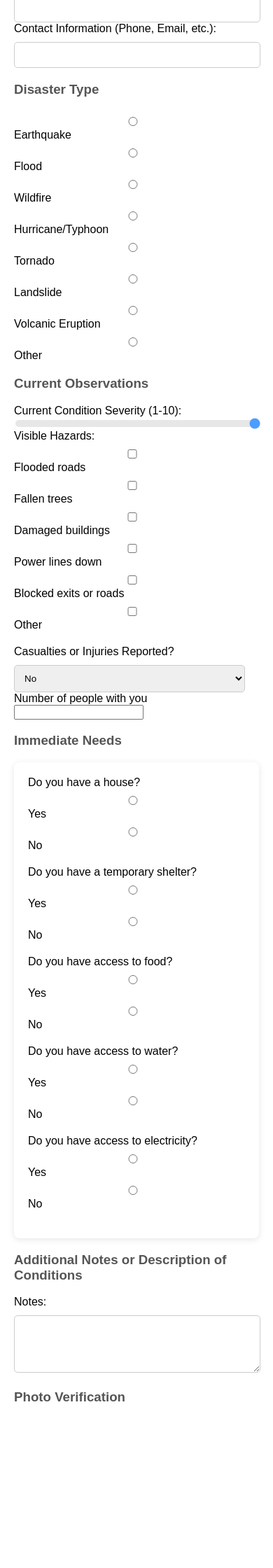
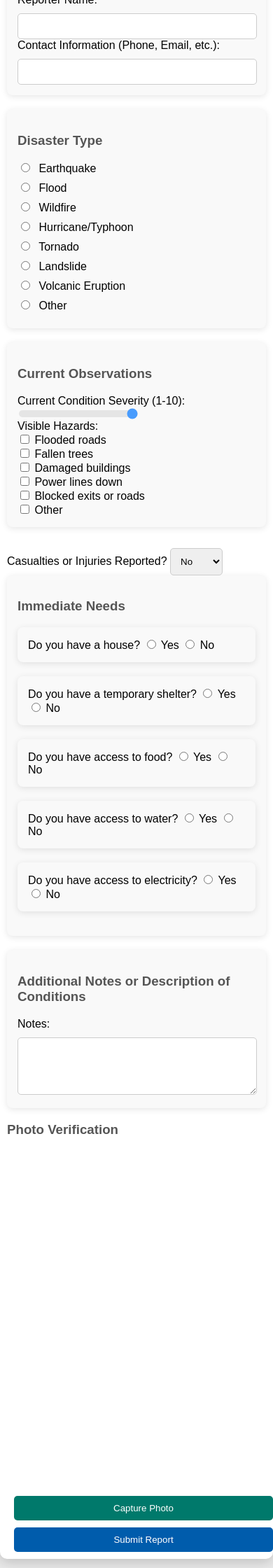
Before and after one commit to pwatana/NewHacks-project, a Flask app: page /form in a window 390 px wide; the page is wider, and only the part inside the window is pictured. Shown: the part 755-2995 px from the top of that part at 70% size. Run offline with Flask 3, Linux system fonts and the light colour scheme.

Commit message:
updated form

```diff
--- a/src1/Frontend/app.py
+++ b/src1/Frontend/app.py
@@ -1,7 +1,7 @@
 from flask import Flask, render_template, request, jsonify
 import csv
 import os
-import pandas as pd
+# import pandas as pd
 
 
 app = Flask(__name__)
--- a/src1/Frontend/static/style.css
+++ b/src1/Frontend/static/style.css
@@ -1,7 +1,7 @@
 /* General body styles */
 body {
-    font-family: Arial, sans-serif;
-    background-color: #f4f4f9;
+    font-family: 'Roboto', sans-serif; /* Use a nicer font */
+    background-color: #eaeaea; /* Light background */
     margin: 0;
     padding: 0;
 }
@@ -9,11 +9,11 @@ body {
 /* Form container styling */
 .form-container {
     max-width: 800px;
-    margin: 20px auto;
+    margin: 40px auto;
     padding: 20px;
     background-color: #fff;
-    border-radius: 8px;
-    box-shadow: 0 2px 10px rgba(0, 0, 0, 0.1);
+    border-radius: 10px;
+    box-shadow: 0 4px 20px rgba(0, 0, 0, 0.2);
 }
 
 h2 {
@@ -29,8 +29,8 @@ h3 {
 #map {
     height: 400px;
     width: 100%;
-    border-radius: 8px;
-    margin-bottom: 20px;
+    border-radius: 10px;
+    box-shadow: 0 2px 10px rgba(0, 0, 0, 0.1);
 }
 
 /* Button styling */
@@ -57,12 +57,14 @@ button:hover {
 /* Section styling */
 .section {
     margin-bottom: 20px;
+    padding: 15px;
+    border-radius: 8px;
+    background-color: #f9f9f9;
+    box-shadow: 0 2px 10px rgba(0, 0, 0, 0.1);
 }
 
 /* Input and select styles */
 input[type="text"],
-input[type="radio"],
-input[type="checkbox"],
 select,
 textarea {
     width: calc(100% - 20px);
@@ -76,10 +78,22 @@ textarea {
     resize: vertical;
 }
 
+/* Styles for radio buttons */
+.radio-container {
+    display: flex;          /* Use flexbox for alignment */
+    align-items: center;   /* Aligns the radio button and label vertically */
+    margin-bottom: 8px;    /* Space between options */
+}
+
+.radio-container input[type="radio"] {
+    width: auto;           /* Make width auto for better alignment */
+    margin-right: 8px;     /* Space between the radio button and label */
+}
+
 /* Slider styles */
 .slider {
     -webkit-appearance: none;
-    width: 100%;
+    width: 50%;
     height: 10px;
     background: #ddd;
     border-radius: 5px;
@@ -94,16 +108,18 @@ textarea {
 
 /* Submit button styling */
 .submit-button {
-    background-color: #28a745;
+    background-color: #005cac;
     color: white;
     border: none;
     border-radius: 5px;
     padding: 10px 20px;
     cursor: pointer;
+    margin: 0 10px;
+    transition: background-color 0.3s, transform 0.2s;
 }
 
 .submit-button:hover {
-    background-color: #218838;
+    background-color: #005cac; ;
 }
 /* Reset */
 body, html {
@@ -114,11 +130,11 @@ body, html {
 
 /* Header */
 .header {
-    background-color: #002f5f;
+    background-color: #003c30; /* Dark green */
     color: white;
     padding: 20px;
-    text-align: left;
-    font-size: 24px;
+    text-align: center;
+    font-size: 28px;
 }
 
 /* Main section */
@@ -159,16 +175,36 @@ body, html {
 
 /* Button */
 .btn {
-    display: inline-block;
-    margin-top: 20px;
+    background-color: #00796b; /* Teal */
+    color: white;
+    border: none;
+    display: inline-flex; /* Use inline-flex for better layout */
+    justify-content: center; /* Center content within button */
+    align-items: center; /* Align items vertically */
+    border-radius: 5px;
     padding: 10px 20px;
-    background-color: #004a87;
-    color: white;
-    text-decoration: none;
-    border-radius: 5px;
-    font-size: 18px;
+    cursor: pointer;
+    margin: 10px; /* Add margin for spacing */
+    transition: background-color 0.3s, transform 0.2s;
 }
+
+.btn:hover {
+    background-color: #005cac; ;
+    transform: scale(1.05);
+}
+
 
 .btn:hover {
     background-color: #003366;
 }
+
+@media (max-width: 768px) {
+    .form-container {
+        padding: 10px;
+    }
+
+    button {
+        width: 100%;
+        margin-bottom: 10px;
+    }
+}
--- a/src1/Frontend/templates/form.html
+++ b/src1/Frontend/templates/form.html
@@ -17,24 +17,23 @@
         }
     </style>
 </head>
+
 <body>
-
 <div class="form-container">
     <h2>Natural Disaster Live Condition Report</h2>
 
     <!-- Map Section -->
     <div id="map"></div>
     <div id="buttons">
-        <button id="gpsButton">Place Marker at My Location</button>
-        <button id="manualButton">Enable Manual Placement</button>
-        <button id="deleteButton">Delete Marker</button>
+        <button id="gpsButton" class="btn">Place Marker at My Location</button>
+        <button id="manualButton" class="btn">Enable Manual Placement</button>
+        <button id="deleteButton" class="btn">Delete Marker</button>
     </div>
 
     <!-- Form Section -->
     <form id="disasterForm" action="#" method="post">
         <!-- Basic Information -->
         <div class="section">
-            <h3>Basic Information</h3>
             <label for="reporterName">Reporter Name:</label>
             <input type="text" id="reporterName" name="reporterName" required>
             <label for="contactInfo">Contact Information (Phone, Email, etc.):</label>
@@ -44,15 +43,32 @@
         <!-- Disaster Type -->
         <div class="section">
             <h3>Disaster Type</h3>
+            <div class="radio-container">
                 <label><input type="radio" name="disasterType" value="Earthquake" required> Earthquake</label>
+            </div>
+            <div class="radio-container">
                 <label><input type="radio" name="disasterType" value="Flood"> Flood</label>
+            </div>
+            <div class="radio-container">
                 <label><input type="radio" name="disasterType" value="Wildfire"> Wildfire</label>
+            </div>
+            <div class="radio-container">
                 <label><input type="radio" name="disasterType" value="Hurricane"> Hurricane/Typhoon</label>
+            </div>
+            <div class="radio-container">
                 <label><input type="radio" name="disasterType" value="Tornado"> Tornado</label>
+            </div>
+            <div class="radio-container">
                 <label><input type="radio" name="disasterType" value="Landslide"> Landslide</label>
+            </div>
+            <div class="radio-container">
                 <label><input type="radio" name="disasterType" value="Volcano"> Volcanic Eruption</label>
+            </div>
+            <div class="radio-container">
                 <label><input type="radio" name="disasterType" value="Other"> Other</label>
             </div>
+        </div>
+
 
         <!-- Current Observations -->
         <div class="section">
@@ -84,19 +100,20 @@
         </div>
 
         <label for="casualties">Casualties or Injuries Reported?</label>
-        <select id="casualties" name="casualties">
+        <select id="casualties" name="casualties" style="width: 75px;" onchange="toggleCasualtyInput()">
             <option value="No">No</option>
             <option value="Yes">Yes</option>
         </select>
 
-        <label for="number of people">Number of people with you</label>
-        <input type="number" id="numberinput" name="numberinput" min = 0>
-
+        <div id="casualtyCountContainer" style="display: none;">
+            <label for="casualtyCount">Please specify how many people:</label>
+            <input type="number" id="casualtyCount" name="casualtyCount" min="0" style="width: 100px;">
+        </div>
 
         <!-- Immediate Needs -->
         <div class="section">
             <h3>Immediate Needs</h3>
-            <div class="form-container">
+
                 <!-- Temporary Shelter Question -->
                 <div class="section">
                     <label>Do you have a house?</label>
@@ -144,7 +161,7 @@
             <video id="video" width="640" height="480" autoplay></video>
             <canvas id="canvas" width="640" height="480" style="display: none;"></canvas>
             <div class="camera-controls">
-                <button type="button" id="capture">Capture Photo</button>
+                <button type="button" class="btn" id="capture">Capture Photo</button>
             </div>
         </div>
 
@@ -157,6 +174,16 @@
 
 <script src="https://unpkg.com/leaflet@1.9.4/dist/leaflet.js"></script>
 <script>
+    function toggleCasualtyInput() {
+    const casualtySelect = document.getElementById('casualties');
+    const casualtyCountContainer = document.getElementById('casualtyCountContainer');
+
+    if (casualtySelect.value === 'Yes') {
+        casualtyCountContainer.style.display = 'block';
+    } else {
+        casualtyCountContainer.style.display = 'none';
+    }
+}
     document.addEventListener("DOMContentLoaded", () => {
         const map = L.map('map').setView([43.66464895584507, -79.39972218955619], 15);
         document.getElementById("latitude").value = 43.66464895584507;
@@ -257,6 +284,5 @@
     })
 });
 </script>
-
 </body>
 </html>
```
Lines whose indentation alone changed are shown as unchanged.
